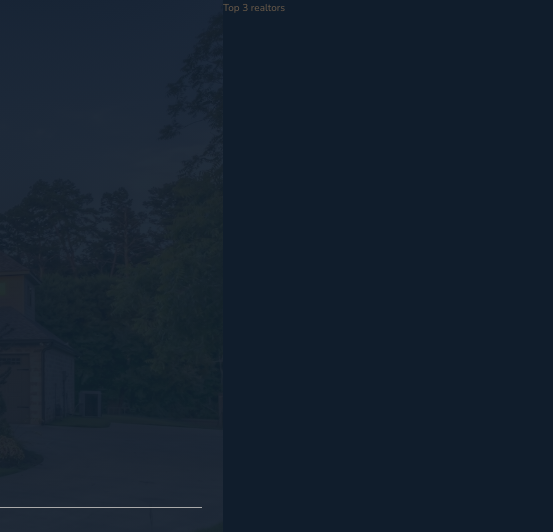
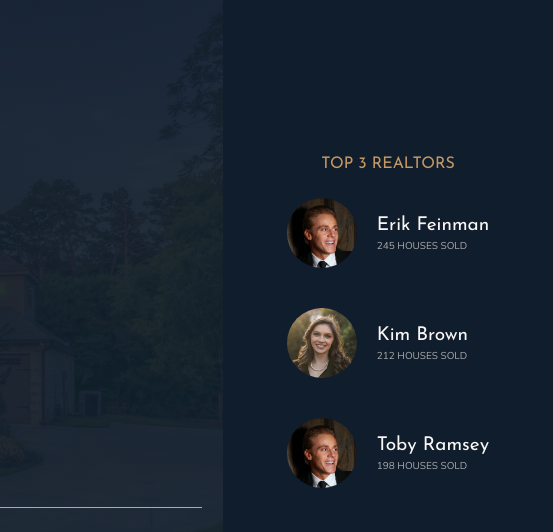
Before and after one commit to kevinujoodha/Nexter, a website: page index.html in a window 1280 px wide. Shown: the top 532 px of the page, 727-1280 px from the left. Drawn offline with nearby package versions, Linux system fonts and the light colour scheme.

Commit message:
realtors section

```diff
--- a/index.html
+++ b/index.html
@@ -33,7 +33,26 @@
     </header>
 
     <div class="realtors">
-        Top 3 realtors
+        <h3 class="heading-3">Top 3 realtors</h3>
+        <div class="realtors__list">
+            <img src="img/realtor-1.jpeg" alt="Realtor 1" class="realtors__img">
+            <div class="realtors__details">
+                <h4 class="heading-4 heading-4--light">Erik Feinman</h4>
+                <p class="realtors__sold">245 houses sold</p>
+            </div>
+
+            <img src="img/realtor-2.jpeg" alt="Realtor 2" class="realtors__img">
+            <div class="realtors__details">
+                <h4 class="heading-4 heading-4--light">Kim Brown</h4>
+                <p class="realtors__sold">212 houses sold</p>
+            </div>
+
+            <img src="img/realtor-1.jpeg" alt="Realtor 1" class="realtors__img">
+            <div class="realtors__details">
+                <h4 class="heading-4 heading-4--light">Toby Ramsey</h4>
+                <p class="realtors__sold">198 houses sold</p>
+            </div>
+        </div>
     </div>
 
     <section class="features">
--- a/sass/_realtors.scss
+++ b/sass/_realtors.scss
@@ -1,4 +1,31 @@
 .realtors {
     background-color: $color-secondary;
     grid-column: col-start 7 / full-end;
+    padding: 3rem;
+
+    display: grid;
+    align-content: center;
+    justify-content: center;
+    justify-items: center;
+    grid-row-gap: 2rem;
+
+    &__list {
+        display: grid;
+        grid-template-columns: min-content max-content;
+        grid-column-gap: 2rem;
+        grid-row-gap: 5vh;
+        align-items: center;
+    }
+
+    &__img {
+        width: 7rem;
+        border-radius: 50%;
+        display: block;
+    }
+
+    &__sold {
+        text-transform: uppercase;
+        color: $color-grey-light-2;
+        margin-top: -3px;
+    }
 }
```
Also changed, not shown: css/style.css.
